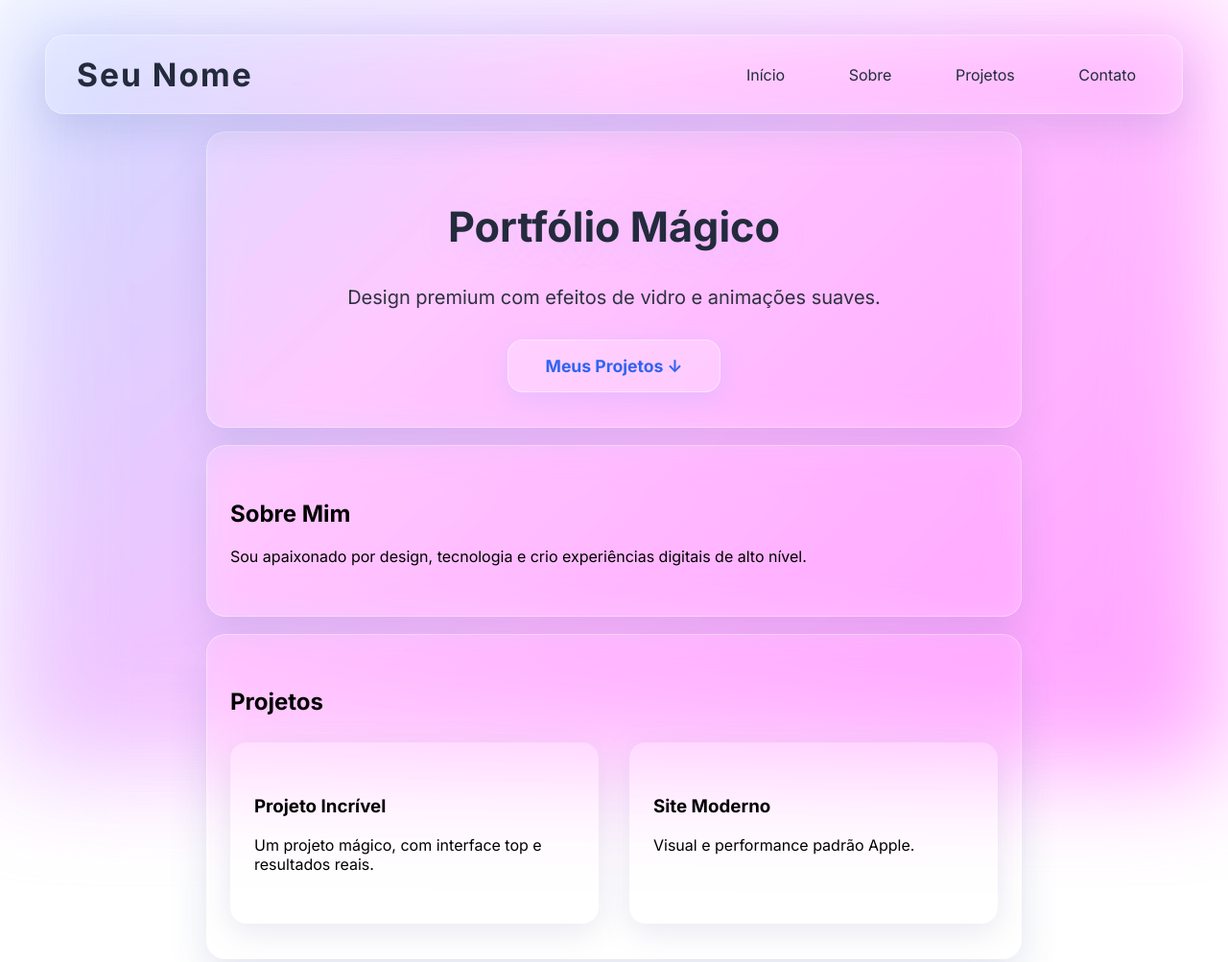
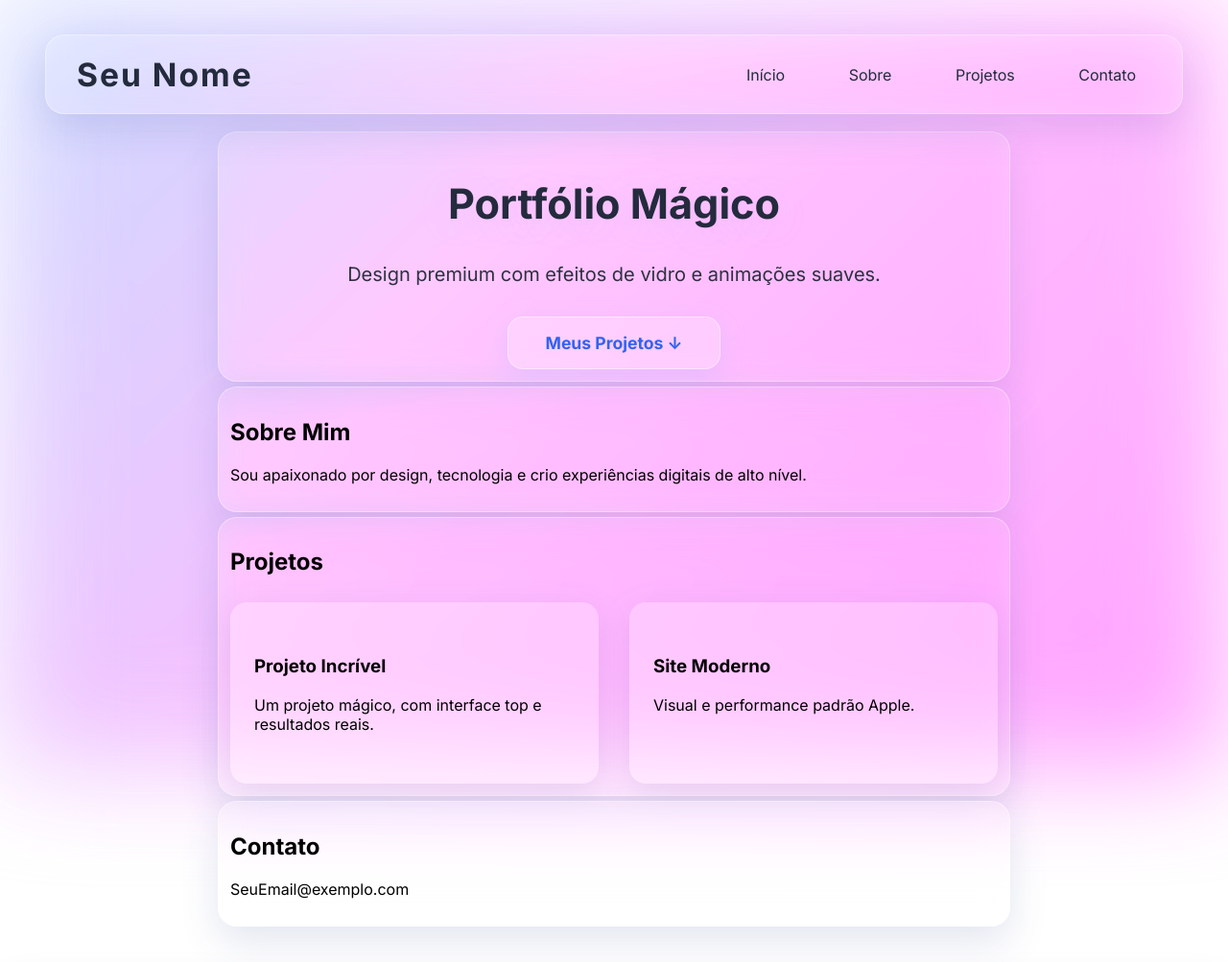
Before and after one commit to pedrosiqueira00/pedrosiqueira00.github.io, a plain HTML site: page index.html in a window 1280 px wide. Shown: the top 1003 px of the page at 96% size. Drawn offline with Linux system fonts and the light colour scheme.

Commit message:
Update style.css

```diff
--- a/style.css
+++ b/style.css
@@ -148,8 +148,8 @@ nav a:hover {
 
 /* Seções gerais */
 section.glass {
-  margin: 18px 0;
-  padding: 36px 24px;
+  margin: 5px 0;
+  padding: 12px 12px;
   max-width: 800px;
   margin-left: auto;
   margin-right: auto;
```
